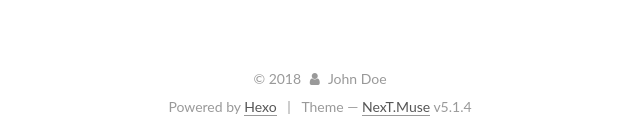
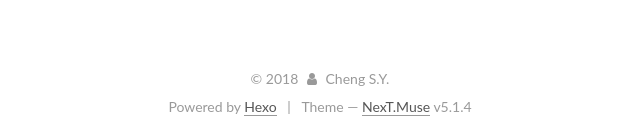
Before and after one commit to csymax/csymax, a plain HTML site: page archives/index.html in a window 1280 px wide. Shown: the part 876-1014 px from the top of the page, 320-960 px from the left. Drawn offline with Linux system fonts and the light colour scheme.

Commit message:
Site updated: 2018-04-10 17:55:26

```diff
--- a/archives/index.html
+++ b/archives/index.html
@@ -462,7 +462,7 @@
         <div class="site-overview">
           <div class="site-author motion-element" itemprop="author" itemscope itemtype="http://schema.org/Person">
 
-              <p class="site-author-name" itemprop="name">John Doe</p>
+              <p class="site-author-name" itemprop="name">Cheng S.Y.</p>
               <p class="site-description motion-element" itemprop="description"></p>
           </div>
 
@@ -527,7 +527,7 @@
   <span class="with-love">
     <i class="fa fa-user"></i>
   </span>
-  <span class="author" itemprop="copyrightHolder">John Doe</span>
+  <span class="author" itemprop="copyrightHolder">Cheng S.Y.</span>
 
 
 </div>
```
